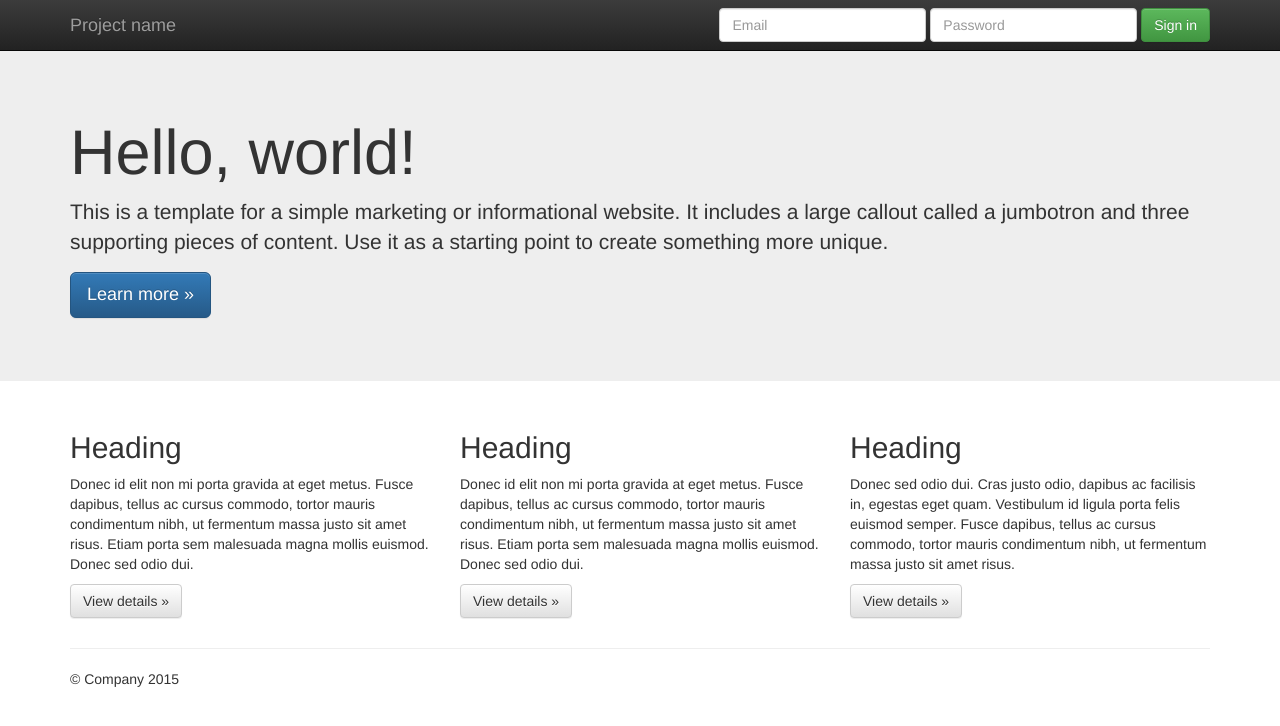
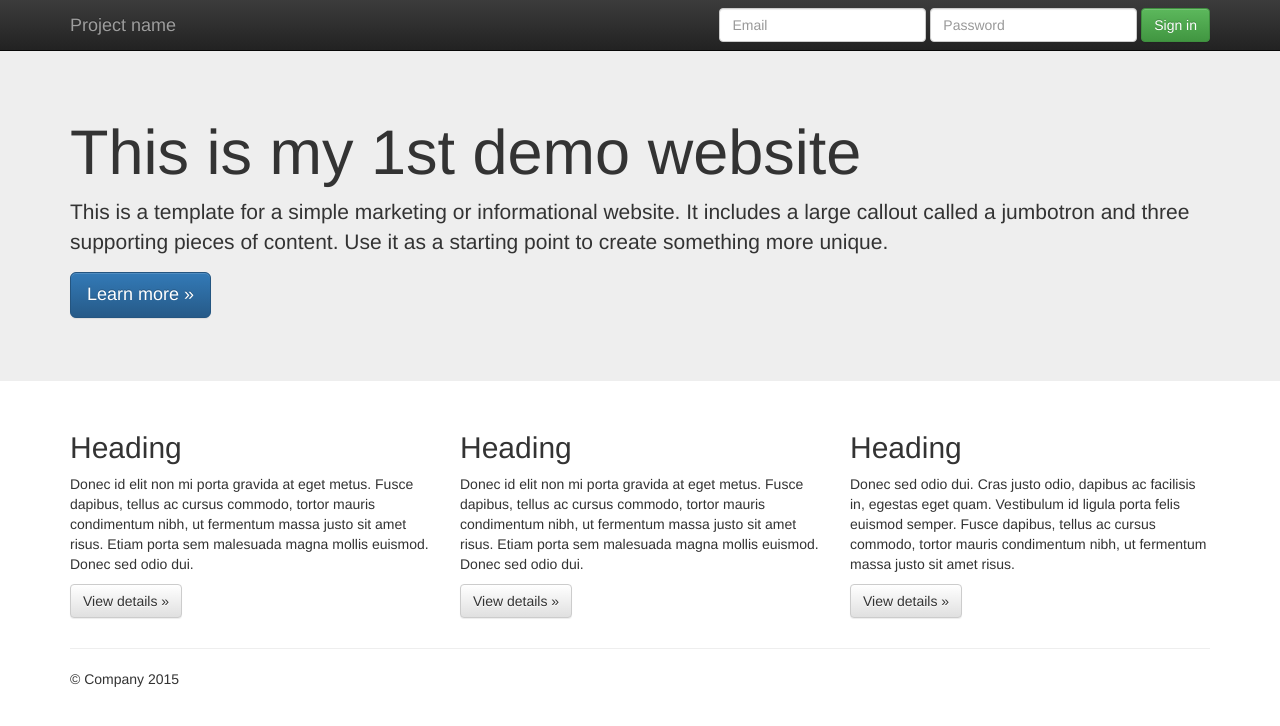
Before and after one commit to auto202/website, a plain HTML site: page index.html in a window 1280 px wide. Drawn offline with nearby package versions, Linux system fonts and the light colour scheme.

Commit message:
This is my 4th commit

```diff
--- a/index.html
+++ b/index.html
@@ -55,7 +55,7 @@
     <!-- Main jumbotron for a primary marketing message or call to action -->
     <div class="jumbotron">
       <div class="container">
-        <h1>Hello, world!</h1>
+        <h1>This is my 1st demo website</h1>
         <p>This is a template for a simple marketing or informational website. It includes a large callout called a jumbotron and three supporting pieces of content. Use it as a starting point to create something more unique.</p>
         <p><a class="btn btn-primary btn-lg" href="#" role="button">Learn more &raquo;</a></p>
       </div>
```
